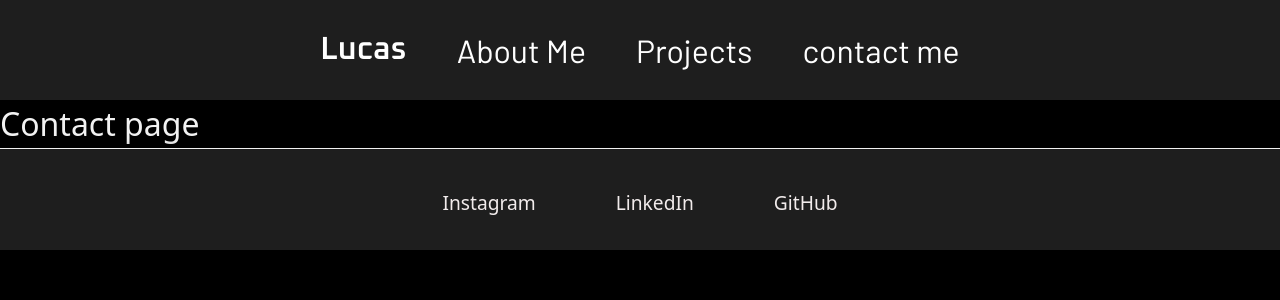
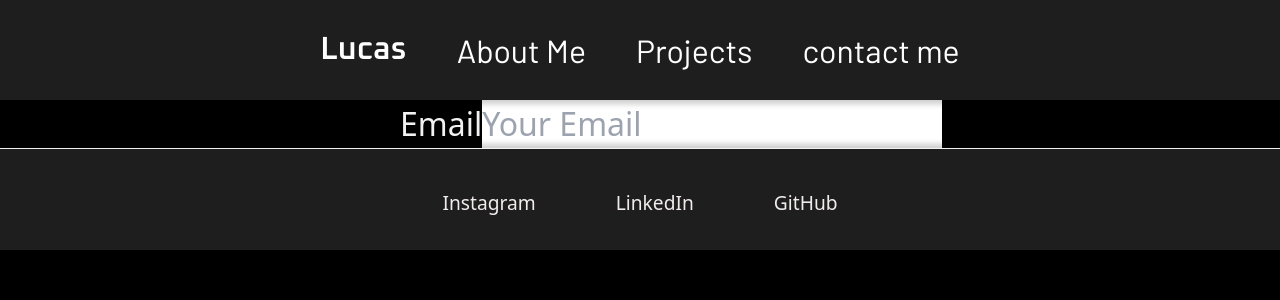
Before and after one commit to LubabDesu/portfolio_website, a Next.js app: page /contact in a window 1280 px wide. Shown: the top 300 px of the page. Built offline with nearby package versions, Linux system fonts and the light colour scheme.

Commit message:
contact page

```diff
--- a/src/app/contact/page.jsx
+++ b/src/app/contact/page.jsx
@@ -1,3 +1,15 @@
+import "../globals.css";
 export default function Contact() {
-    return <div>Contact page</div>;
+    return (
+        <form action="/api/submit-form" method="POST" className="contact-form">
+            <label>Email</label>
+            <input
+                type="email"
+                name="email"
+                placeholder="Your Email"
+                required
+                style={{ color: "black" }}
+            />
+        </form>
+    );
 }
--- a/src/app/globals.css
+++ b/src/app/globals.css
@@ -83,3 +83,11 @@ h1 {
     align-self: center;
     text-align: center;
 }
+
+.contact-form {
+    display: flex;
+    width: 60vh;
+    align-self: center;
+    justify-content: space-evenly;
+    justify-items: center;
+}
--- a/src/components/navbar.css
+++ b/src/components/navbar.css
@@ -100,13 +100,12 @@ img {
 
 .dropdown-content li a {
     padding: 10px 15px;
-    color: #333;
+    color: #f3f3f3;
     transition: 0.3s ease;
 }
 
 .dropdown-content li a:hover {
-    background-color: #ffd31e; /* Highlight on hover */
-    color: black;
+    background-color: #202020; /* Highlight on hover */
     transition: 0.2s ease;
 }
 
```
